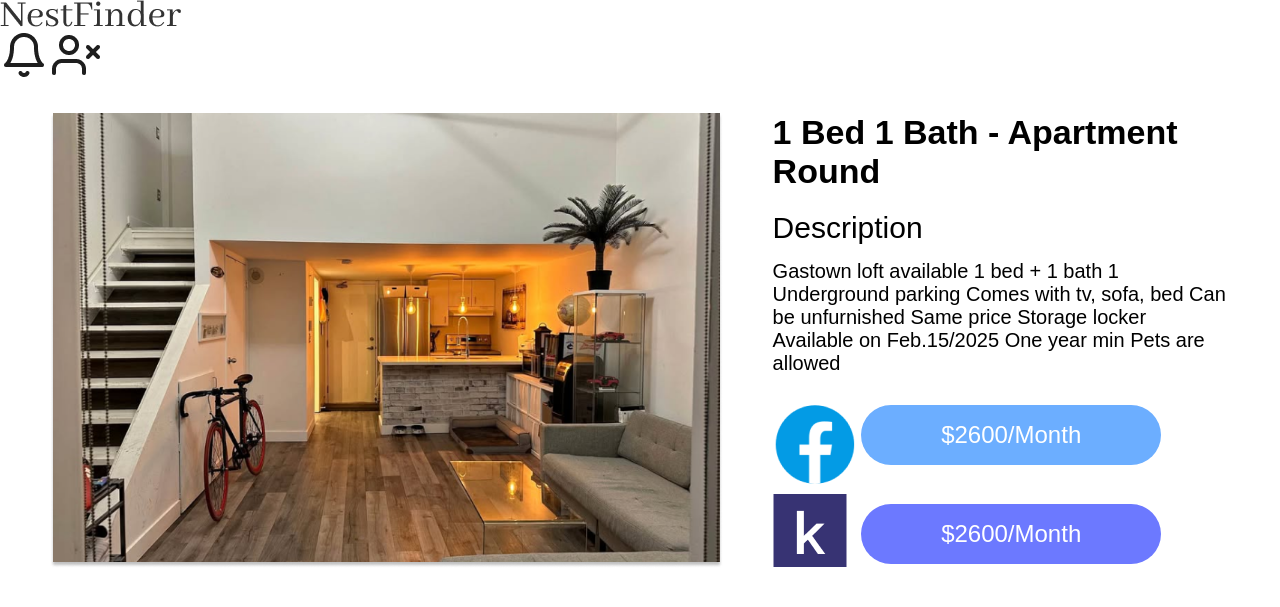
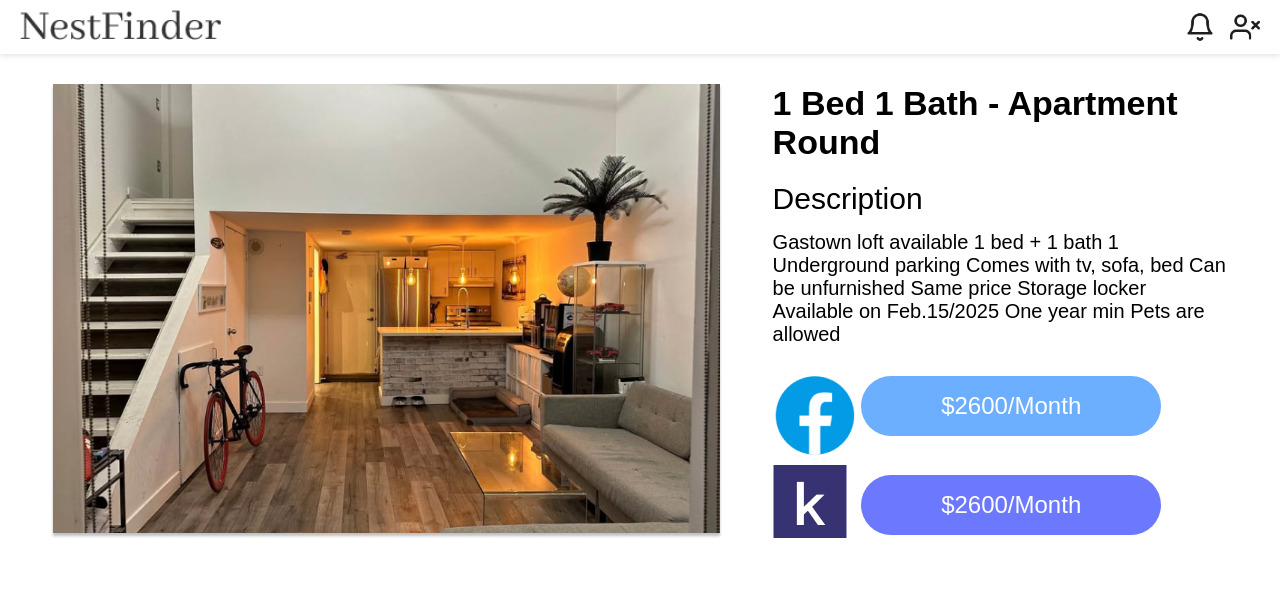
Before and after one commit to anthonyl8/nest-finder, a plain HTML site: page housepage.html in a window 1280 px wide. Shown: the top 607 px of the page. Drawn offline with Linux system fonts and the light colour scheme; a web font is replaced by a local one.

Commit message:
made navbar more button + connected pages

```diff
--- a/housepage.html
+++ b/housepage.html
@@ -16,14 +16,14 @@
     </style>
   </head>
   <body>
-    <header class="header">
-      <div class="logo">
-        <img src="icons/NestFinder.png" alt="nf logo">
+    <header class="navbar">
+      <div class="navbar-logo">
+        <a href="homepage.html"><img src="icons/NestFinder.png" alt="NestFinder Logo"></a>
       </div>
 
-      <div class="icons">
-        <img src="icons/Bell.png" alt="noti">
-        <img src="icons/user-icon.png" alt="pfp">
+      <div class="navbar-icons">
+        <img src="icons/Bell.png" alt="Notification" class="navbar-icon">
+        <img src="icons/user-icon.png" alt="User Profile" class="navbar-icon">
       </div>
     </header>
 
```
Also changed, not shown: browsepage.html (+6 -6 lines), homepage.html (+4 -2 lines), login.html (+11 -0 lines).
